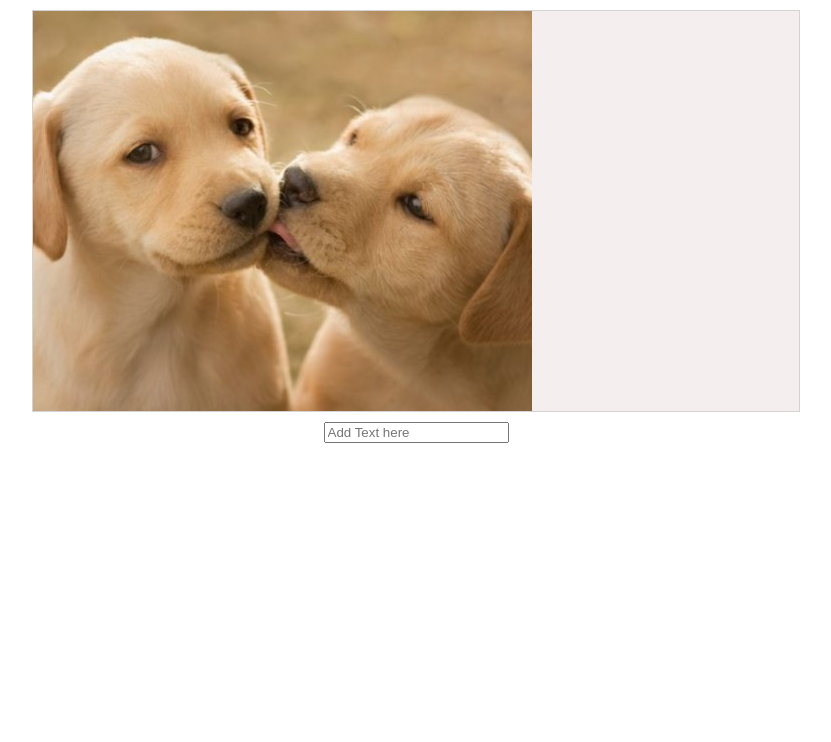
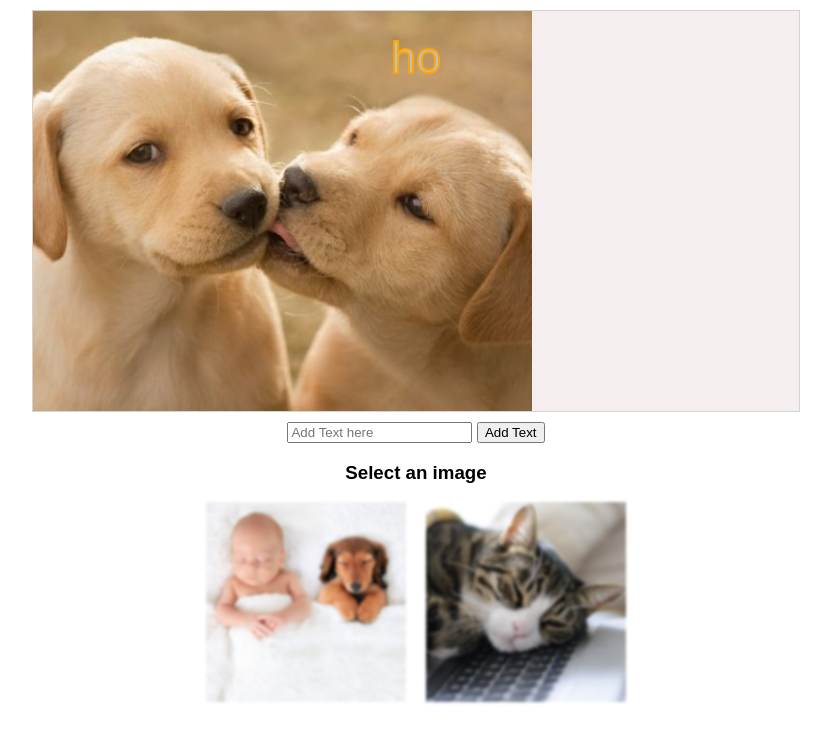
Before and after one commit to natiapa/ultimate-meme-generator, a plain HTML site: page index.html in a window 1280 px wide. Shown: the whole page, without its empty margins (224-1055 px from the left). Drawn offline with Linux system fonts and the light colour scheme.

Commit message:
Create galleryController with renderGallery() function

```diff
--- a/css/main.css
+++ b/css/main.css
@@ -18,5 +18,23 @@ body {
 .canvas-container canvas {
     display: block;
     background-color: rgb(244, 238, 238);
-    z-index: 1; /* Set a lower z-index */
+    z-index: 1;
+    /* Set a lower z-index */
 }
+
+.select-img-container {
+    display: flex;
+    justify-content: center;
+    gap: 20px;
+}
+
+.select-img-container img {
+    width: 200px;
+    cursor: pointer;
+    filter: blur(.1rem);
+}
+
+.select-img-container img:hover {
+    transition: .3s;
+    filter: unset;
+}
--- a/index.html
+++ b/index.html
@@ -16,16 +16,23 @@
         </div>
         <div class="text-container">
             <label for="text"></label>
-            <input type="text" id="text" name="text" placeholder="Add Text here"   onblur="onSetLineTxt(this.value)">
+            <input type="text" id="text" name="text" placeholder="Add Text here" onblur="onSetLineTxt(this.value)">
+            <button>Add Text</button>
         </div>
     </section>
 
-    <section class="gallery"></section>
+    <h3>Select an image</h3>
+    <section class="gallery">
+        <div class="select-img-container">
+        </div>
+    </section>
 
     <script src="js/services/util.service.js"></script>
     <script src="js/services/storage.service.js"></script>
     <script src="js/services/meme.service.js"></script>
+    <script src="js/meme.controller.js"></script>
 
+    <script src="js/gallery.controller.js"></script>
     <script src="js/meme.controller.js"></script>
 
 </body>
--- /dev/null
+++ b/js/gallery.controller.js
@@ -0,0 +1,13 @@
+'use strict'
+
+function rederGaller() {
+    const elGallery = document.querySelector('.gallery')
+    const elImg = elGallery.querySelector('.select-img-container')
+
+    const strHtml = `
+    <img src="images/3.jpg" onclick="onSelectImg(this)" />
+    <img src="images/4.jpg" onclick="onSelectImg(this)" />
+    `
+    elImg.innerHTML = strHtml
+
+}
--- a/js/meme.Controller.js
+++ b/js/meme.Controller.js
@@ -12,6 +12,7 @@ function onInit() {
 
     resizeCanvas()
     renderMeme()
+    rederGaller()
 
     window.addEventListener('resize', () => resizeCanvas())
 }
--- a/js/services/meme.service.js
+++ b/js/services/meme.service.js
@@ -22,7 +22,7 @@ function _createMemes() {
 
     if (!gMeme) {
         gMeme = [
-
+            _createMeme(0, [{ txt: 'ho', size: 12, color: 'red' }])
         ]
         _saveMeme
     }
```
